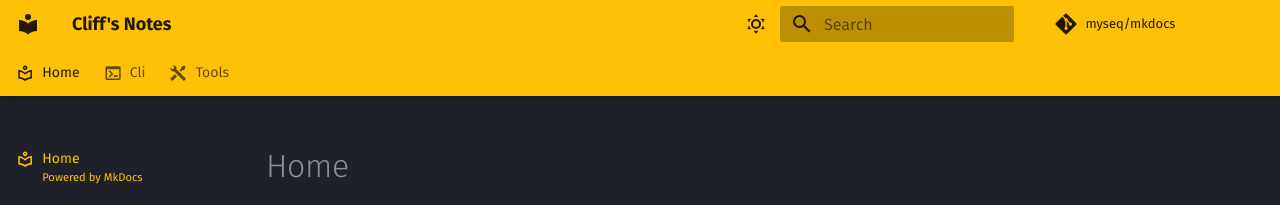
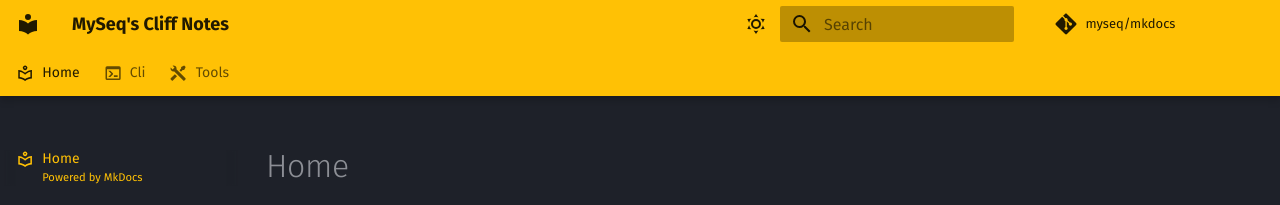
Before and after one commit to myseq/mkdocs, an MkDocs documentation site: the page built from docs/index.md, in a window 1280 px wide. Shown: the top 205 px of the page. Built offline with MkDocs 1.6.1 and Material for MkDocs 9.7.7, drawn with Linux system fonts in a browser that asks for light colours; comment, search, counter and statistics services are not loaded.

Commit message:
Updated site name

```diff
--- a/mkdocs.yml
+++ b/mkdocs.yml
@@ -1,9 +1,9 @@
-site_name: Cliff's Notes
+site_name: MySeq's Cliff Notes
 
 site_url: https://myseq.github.io/mkdocs/
-site_author: zd
+site_author: xx
 site_description: >-
-  MySeq Cliff's notes
+  Cliff notes collected in MySeq
 
 repo_name: myseq/mkdocs
 repo_url: https://github.com/myseq/mkdocs
```
